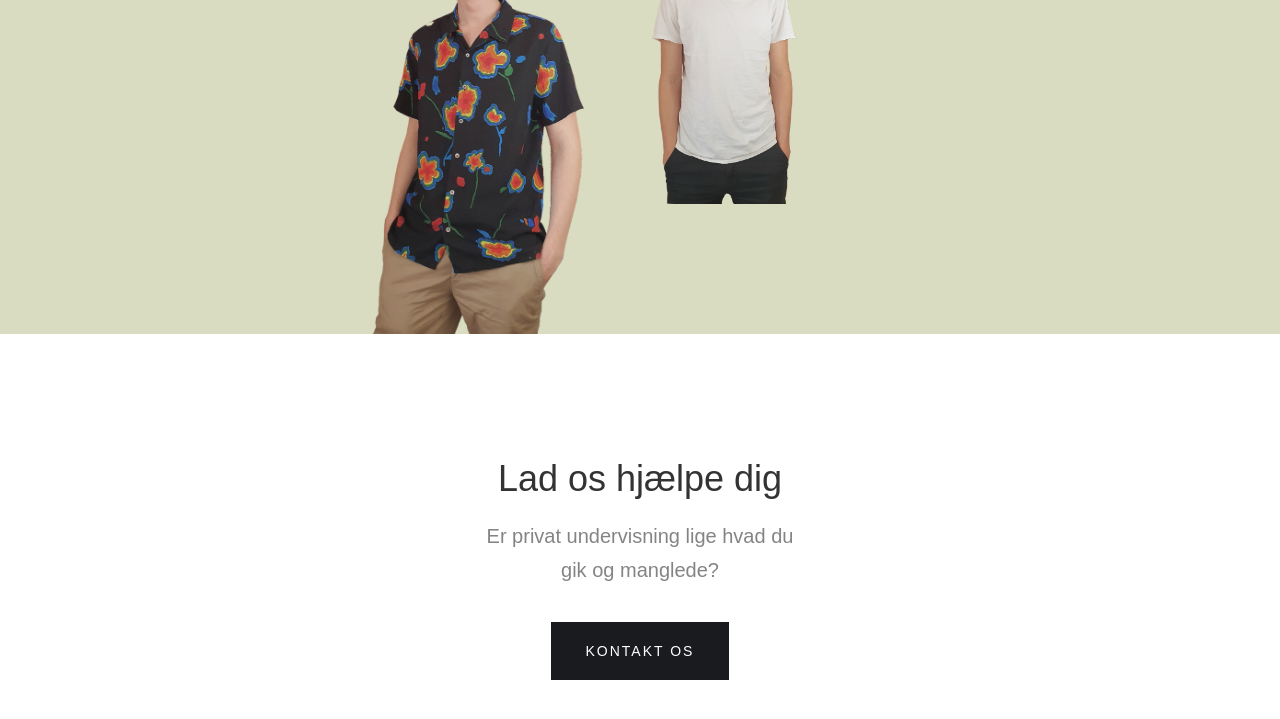
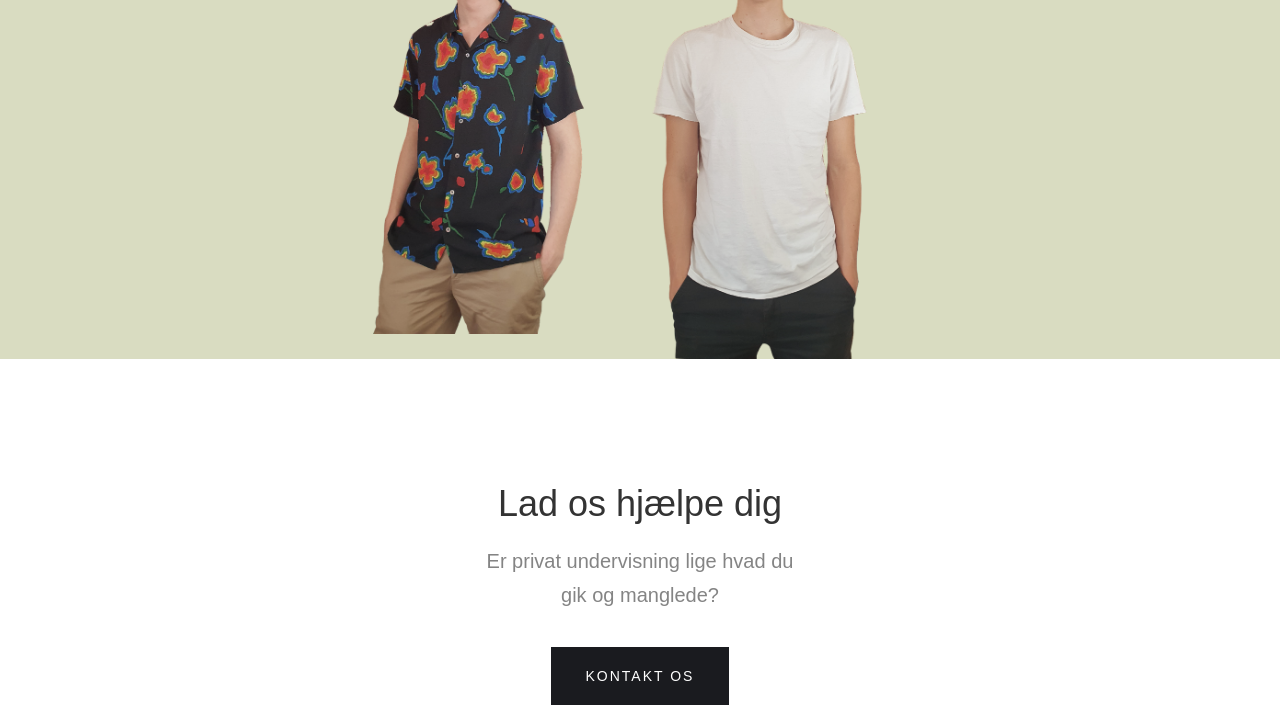
Before and after one commit to emil0754/DKmentor-website, a plain HTML site: page vores-team.html in a window 1280 px wide. Shown: the part 381-1100 px from the top of the page. Drawn offline with nearby package versions, Linux system fonts and the light colour scheme; a script that the page names is missing.

Commit message:
emil billede ændring

```diff
--- a/vores-team.html
+++ b/vores-team.html
@@ -49,7 +49,7 @@
         </div>
       </div>
       <div class="column w-col w-col-6">
-        <div class="div-block-18"><img src="images/Emil-fullbody-png-small-size.png" loading="lazy" sizes="(max-width: 479px) 58vw, (max-width: 767px) 24vw, 12vw" width="218" srcset="images/Emil-fullbody-png-small-size-p-500.png 500w, images/Emil-fullbody-png-small-size-p-800.png 800w, images/Emil-fullbody-png-small-size-p-1080.png 1080w, images/Emil-fullbody-png-small-size.png 1152w" alt="" class="image-7">
+        <div class="div-block-18"><img src="images/Emil-fullbody-png-small-size.png" loading="lazy" width="230" sizes="(max-width: 479px) 87vw, (max-width: 767px) 43vw, (max-width: 991px) 21vw, 20vw" srcset="images/Emil-fullbody-png-small-size-p-500.png 500w, images/Emil-fullbody-png-small-size-p-800.png 800w, images/Emil-fullbody-png-small-size-p-1080.png 1080w, images/Emil-fullbody-png-small-size.png 1152w" alt="" class="image-7">
           <div>
             <h1 class="heading-28">Emil Juhl</h1>
             <div class="text-block-26">Emil er medstifter af DK mentor, han har 4 års undervisningserfaring, inden for både sport og uddannelse.<br></div>
```
